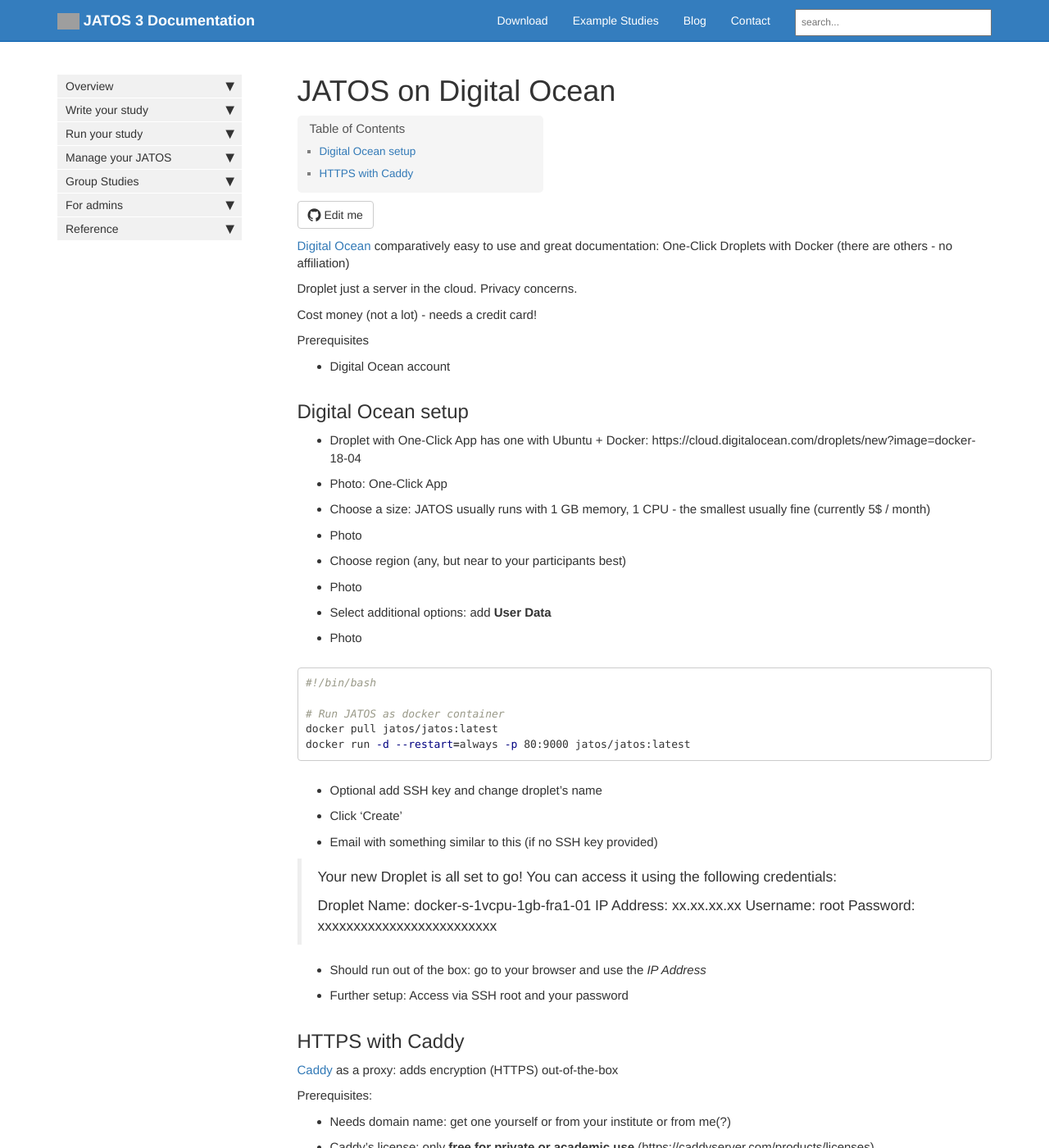
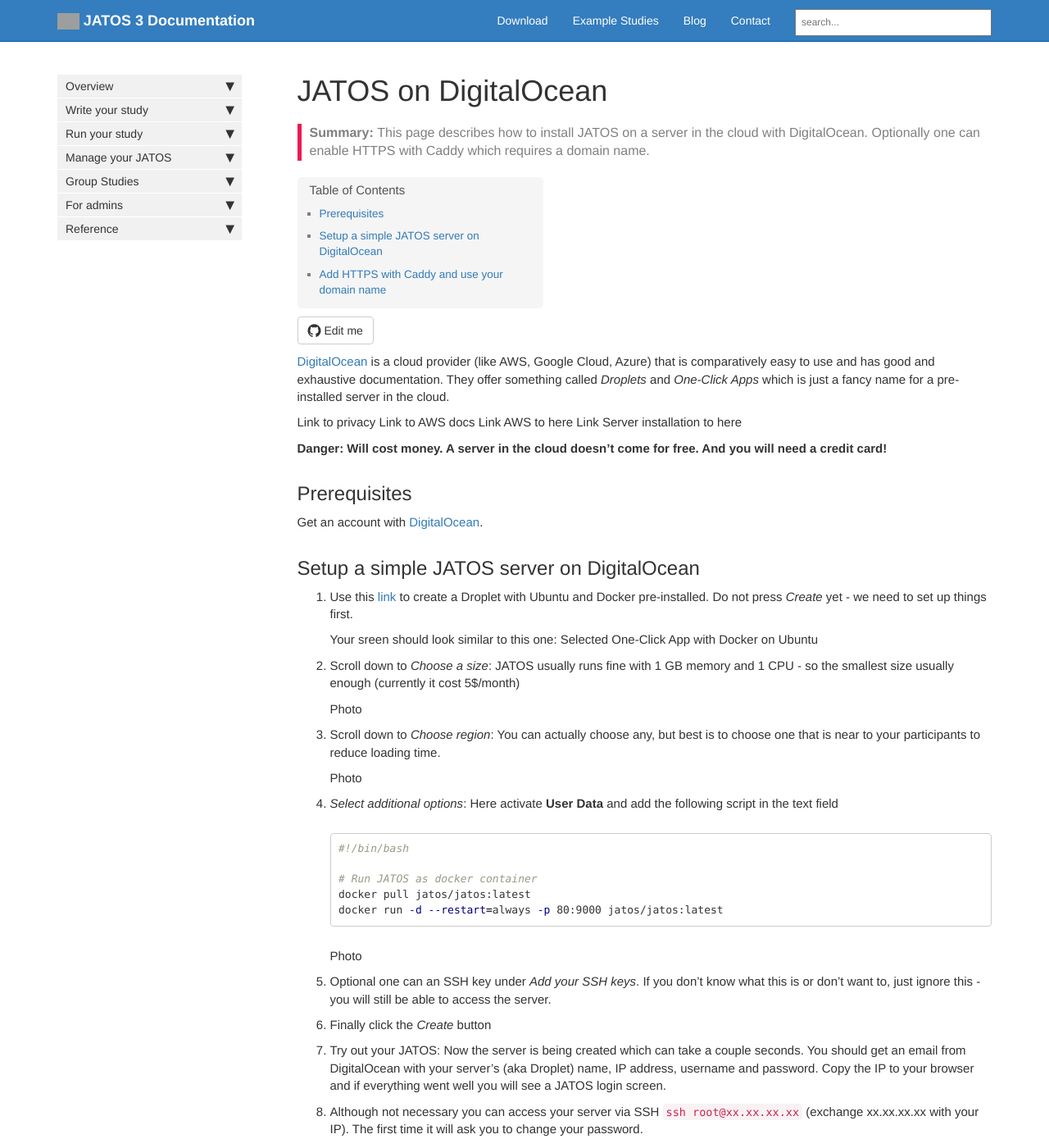
Before and after one commit to kristian-lange-tw/JATOS_docs_v3, a Jekyll site: the page built from pages/JATOS-on-Digital-Ocean.md, in a window 1280 px wide and 1400 px high. Shown: the whole window at 82% size. Built offline with Jekyll 4.4.1, drawn with Linux system fonts in a browser that asks for light colours; nearby versions of some CDN libraries; comment, search, counter and statistics services are not loaded; some of the changed text lies outside the part shown; grey boxes are pictures that could not be loaded.

Commit message:
Update JATOS-on-Digital-Ocean.md

````diff
--- a/pages/JATOS-on-Digital-Ocean.md
+++ b/pages/JATOS-on-Digital-Ocean.md
@@ -1,59 +1,75 @@
 ---
-title: JATOS on Digital Ocean
-keywords: install, server, digital, ocean, caddy, caddyfile, docker, deploy
+title: JATOS on DigitalOcean
+keywords: install, server, cloud, digitalocean, ocean, caddy, caddyfile, docker, deploy
 tags:
-summary:
+summary: This page describes how to install JATOS on a server in the cloud with DigitalOcean. Optionally one can enable HTTPS with Caddy which requires a domain name.
 sidebar: mydoc_sidebar
-permalink: JATOS-on-Digital-Ocean.html
+permalink: JATOS-on-DigitalOcean.html
 folder:
 toc: true
 last_updated: 15 Dec 2018
 ---
 
-[Digital Ocean](https://cloud.digitalocean.com) comparatively easy to use and great documentation: One-Click Droplets with Docker
-(there are others - no affiliation)
+[DigitalOcean](https://www.digitalocean.com/) is a cloud provider (like AWS, Google Cloud, Azure) that is comparatively easy to use and has good and exhaustive documentation. They offer something called _Droplets_ and _One-Click Apps_ which is just a fancy name for a pre-installed server in the cloud.
 
-Droplet just a server in the cloud. Privacy concerns.
+Link to privacy
+Link to AWS docs
+Link AWS to here
+Link Server installation to here
 
-Cost money (not a lot) - needs a credit card!
+**Danger: Will cost money. A server in the cloud doesn't come for free. And you will need a credit card!**
 
-Prerequisites
-* Digital Ocean account
+## Prerequisites
 
-## Digital Ocean setup
+Get an account with [DigitalOcean](https://www.digitalocean.com/).
 
-* Droplet with One-Click App has one with Ubuntu + Docker: https://cloud.digitalocean.com/droplets/new?image=docker-18-04
-* Photo: One-Click App
-* Choose a size: JATOS usually runs with 1 GB memory, 1 CPU - the smallest usually fine (currently 5$ / month)
-* Photo
-* Choose region (any, but near to your participants best)
-* Photo
-* Select additional options: add **User Data**
-* Photo
+## Setup a simple JATOS server on DigitalOcean
 
-```shell
-#!/bin/bash
+1. Use this [link](https://cloud.digitalocean.com/droplets/new?image=docker-18-04) to create a Droplet with Ubuntu and Docker pre-installed. Do not press _Create_ yet - we need to set up things first.
 
-# Run JATOS as docker container
-docker pull jatos/jatos:latest
-docker run -d --restart=always -p 80:9000 jatos/jatos:latest
-```
 
-* Optional add SSH key and change droplet's name
-* Click 'Create'
-* Email with something similar to this (if no SSH key provided)
+   Your sreen should look similar to this one: Selected One-Click App with Docker on Ubuntu
 
-> Your new Droplet is all set to go! You can access it using the following credentials:
->
-> Droplet Name: docker-s-1vcpu-1gb-fra1-01
-> IP Address: xx.xx.xx.xx
-> Username: root
-> Password: xxxxxxxxxxxxxxxxxxxxxxxxx
+1. Scroll down to _Choose a size_: JATOS usually runs fine with 1 GB memory and 1 CPU - so the smallest size usually enough (currently it cost 5$/month)
 
-* Should run out of the box: go to your browser and use the _IP Address_
-* Further setup: Access via SSH root and your password
+   Photo
 
-## HTTPS with Caddy
+1. Scroll down to _Choose region_: You can actually choose any, but best is to choose one that is near to your participants to reduce loading time.
+
+   Photo
+
+1. _Select additional options_: Here activate **User Data** and add the following script in the text field
+
+   ```shell
+   #!/bin/bash
+
+   # Run JATOS as docker container
+   docker pull jatos/jatos:latest
+   docker run -d --restart=always -p 80:9000 jatos/jatos:latest
+   ```
+
+   Photo
+
+1. Optional one can an SSH key under _Add your SSH keys_. If you don't know what this is or don't want to, just ignore this - you will still be able to access the server.
+
+1. Finally click the _Create_ button
+
+1. Try out your JATOS: Now the server is being created which can take a couple seconds. You should get an email from DigitalOcean with your server's (aka Droplet) name, IP address, username and password. Copy the IP to your browser and if everything went well you will see a JATOS login screen.
+
+1. Although not necessary you can access your server via SSH `ssh root@xx.xx.xx.xx` (exchange xx.xx.xx.xx with your IP). The first time it will ask you to change your password.
+
+Voila, you have your own JATOS server. Now you might want to use a nicer address than an IP and add some encryption-safety with HTTPS to your server - then read on.
+
+
+## Add HTTPS with Caddy and use your domain name
+
+**BYO domain name**: Sorry we can't give you a domain name - you have to get your own. But there are plenty [domain name registrars that help you with this business](https://www.digitalocean.com/community/tutorials/how-to-point-to-digitalocean-nameservers-from-common-domain-registrars). Another option is to talk to your Institutes IT department and convince them to give you a subdomain for free.
+
+If you've got a domain name you have to point this to the IP address of your JATOS server. This involves dealing with things called _A record_ or _AAAA record_ or _DNS_ servers and simply can be quite annoying. Just rem
+
+* If domain name: Point a and AAAA record to IP4 and IP6
+* HTTPS needs a domain name
+
 
 [Caddy](https://caddyserver.com/) as a proxy: adds encryption (HTTPS) out-of-the-box
 
````
Also changed, not shown: other parts of pages/JATOS-on-Digital-Ocean.md (+0 -2 lines).
